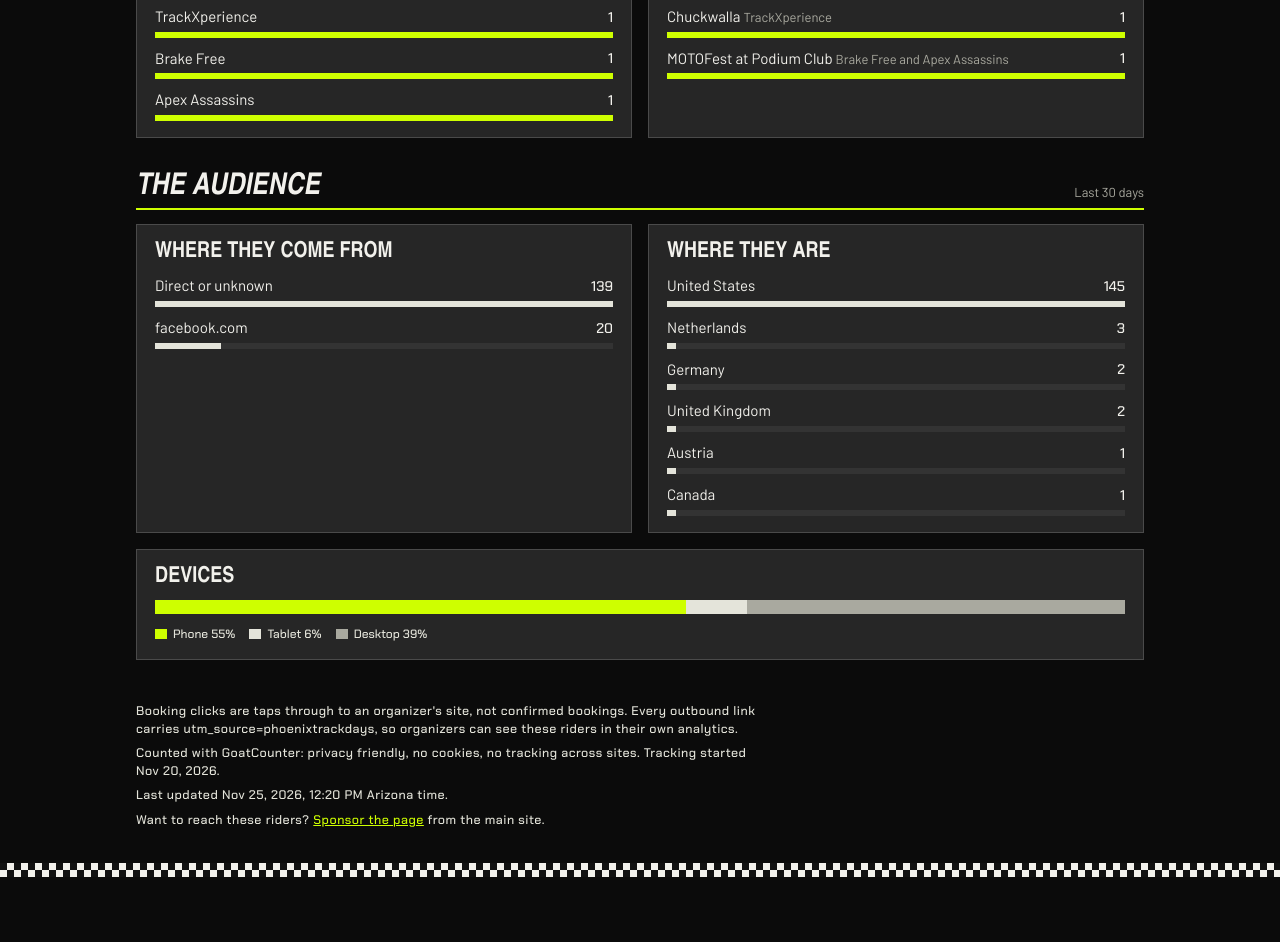
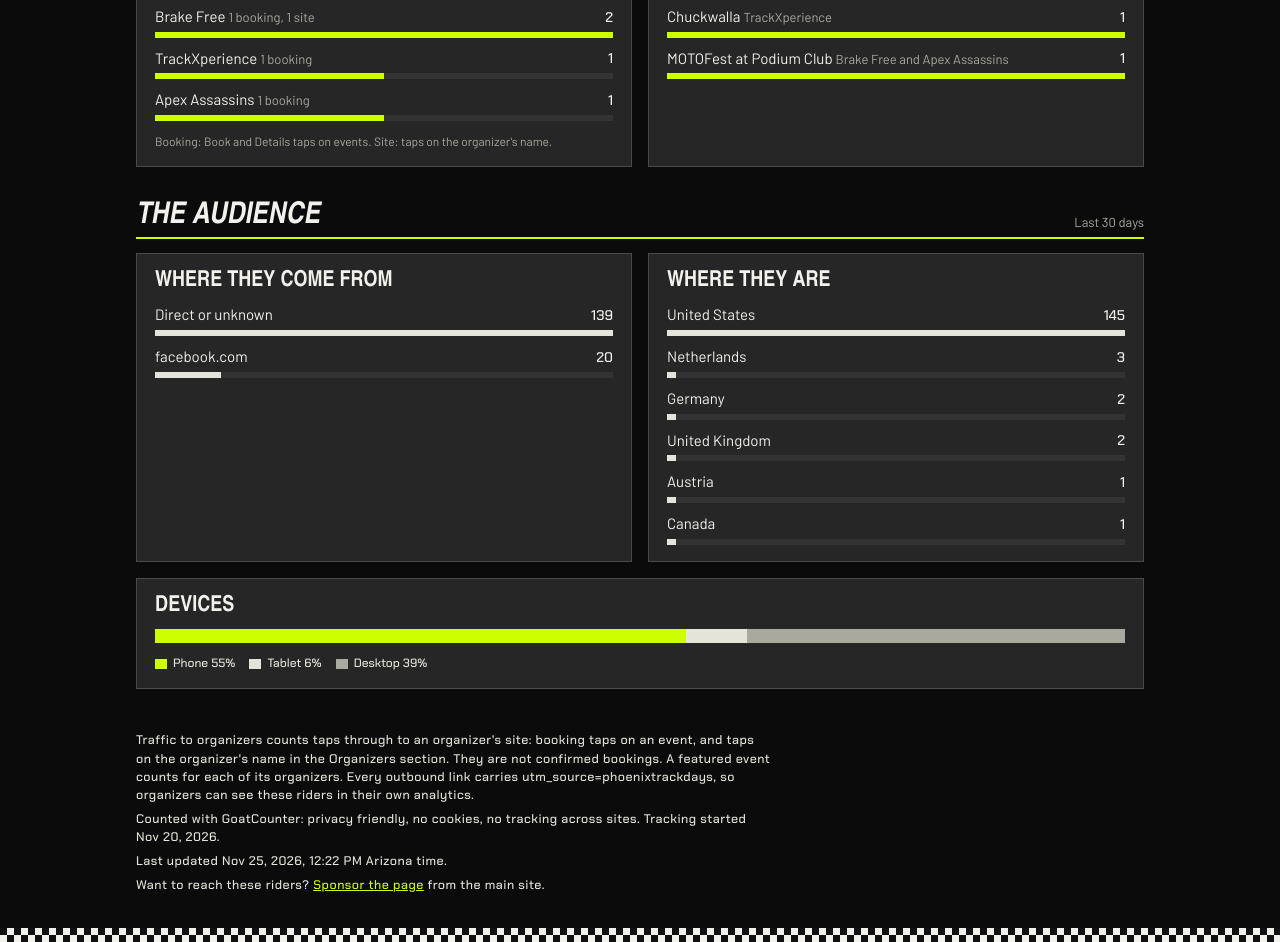
Before and after one commit to charlesnugent/phoenixtrackdays.com, a plain HTML site: page analytics/index.html in a window 1280 px wide. Shown: the part 859-1801 px from the top of the page. Before the commit the page ends 1736 px from the top, so only its background shows below. Drawn offline with Linux system fonts and the light colour scheme; a web font is replaced by a local one.

Commit message:
Analytics: show traffic sent to organizers, including site taps
Co-Authored-By: Claude Opus 5.5 <noreply@anthropic.com>
Claude-Session: https://claude.ai/code/session_017cfLCiELQSZX7XKxvxYSdj

```diff
--- a/analytics/index.html
+++ b/analytics/index.html
@@ -77,6 +77,7 @@ section{padding-block:8px 26px}
 .legend{display:flex;flex-wrap:wrap;gap:14px;font-family:var(--data);font-size:12px;color:var(--soft)}
 .legend span{display:inline-flex;align-items:center;gap:6px}
 .legend i{width:12px;height:10px;display:inline-block}
+.cnote{margin:12px 0 0;font-size:12px;color:var(--dim)}
 .card h4{font-family:var(--display);font-weight:700;font-size:22px;text-transform:uppercase;margin:0 0 12px;line-height:1}
 footer{padding-block:10px 28px;color:var(--soft);font-size:12.5px;font-family:var(--data);letter-spacing:.04em}
 footer p{margin:6px 0;max-width:80ch}
@@ -104,9 +105,9 @@ footer a{color:var(--green)}
   </section>
 
   <section>
-    <div class="block-h"><h3>Booking Clicks</h3><p>Taps on Book and Details, last 30 days</p></div>
+    <div class="block-h"><h3>Traffic to Organizers</h3><p>Riders sent to organizer sites, last 30 days</p></div>
     <div class="grid2">
-      <div class="card"><h4>By organizer</h4><div class="rows" id="byorg"></div></div>
+      <div class="card"><h4>By organizer</h4><div class="rows" id="byorg"></div><p class="cnote">Booking: Book and Details taps on events. Site: taps on the organizer's name.</p></div>
       <div class="card"><h4>Top events</h4><div class="rows" id="topev"></div></div>
     </div>
   </section>
@@ -121,7 +122,7 @@ footer a{color:var(--green)}
   </section>
 
   <footer>
-    <p>Booking clicks are taps through to an organizer's site, not confirmed bookings. Every outbound link carries utm_source=phoenixtrackdays, so organizers can see these riders in their own analytics.</p>
+    <p>Traffic to organizers counts taps through to an organizer's site: booking taps on an event, and taps on the organizer's name in the Organizers section. They are not confirmed bookings. A featured event counts for each of its organizers. Every outbound link carries utm_source=phoenixtrackdays, so organizers can see these riders in their own analytics.</p>
     <p>Counted with GoatCounter: privacy friendly, no cookies, no tracking across sites. Tracking started Nov 20, 2026.</p>
     <p id="updated"></p>
     <p>Want to reach these riders? <a href="/">Sponsor the page</a> from the main site.</p>
@@ -150,13 +151,13 @@ fetch("stats.json", { cache: "no-store" }).then(r => r.json()).then(S => {
   document.getElementById("tiles").innerHTML = `
     <div class="tile"><b>${fmt(v.all)}</b><span>Visits since ${md(S.since)}</span><em>About ${fmt(avg)} a day</em></div>
     <div class="tile"><b>${fmt(v.last7)}</b><span>Last 7 days</span>${wow}</div>
-    <div class="tile"><b>${fmt(c.booking)}</b><span>Booking clicks</span><em>Last 30 days</em></div>
+    <div class="tile"><b>${fmt(c.sent != null ? c.sent : c.booking)}</b><span>Sent to organizers</span><em>${fmt(c.booking)} booking, ${fmt(c.org || 0)} site · 30 days</em></div>
     <div class="tile"><b>${Math.round((dv.phone + dv.tablet) / devT * 100)}%</b><span>On phones</span><em>Riders check it on the go</em></div>`;
   document.getElementById("range").textContent = days ? `${md(S.daily[0].d)} to ${md(S.daily[days - 1].d)}` : "";
   const mx = Math.max(1, ...S.daily.map(d => d.n)), ch = document.getElementById("chart");
   if (days > 14) ch.classList.add("many");
   ch.innerHTML = S.daily.map(d => `<div class="bar${d.d === S.today ? " today" : ""}" title="${md(d.d)}: ${d.n} visits"><i data-n="${d.n}" style="height:${Math.max(1, d.n / mx * 100)}%"></i><small>${DOW[pd(d.d).getDay()]} ${pd(d.d).getDate()}</small></div>`).join("");
-  rows(document.getElementById("byorg"), c.byOrg);
+  rows(document.getElementById("byorg"), c.toOrg || c.byOrg);
   rows(document.getElementById("topev"), c.top.map(t => [t.track, t.n, t.org]));
   rows(document.getElementById("refs"), S.refs, "alt");
   rows(document.getElementById("locs"), S.locations, "alt2");
--- a/analytics/stats.json
+++ b/analytics/stats.json
@@ -1,5 +1,5 @@
 {
- "updated": "2026-11-25T19:20:59.402Z",
+ "updated": "2026-11-25T19:22:31.071Z",
  "today": "2026-11-25",
  "since": "2026-11-20",
  "since30": "2026-11-20",
@@ -40,6 +40,7 @@
   "book": 1,
   "featured": 1,
   "org": 1,
+  "sent": 3,
   "byOrg": [
    [
     "TrackXperience",
@@ -52,6 +53,29 @@
    [
     "Apex Assassins",
     1
+   ]
+  ],
+  "site": [
+   [
+    "Brake Free",
+    1
+   ]
+  ],
+  "toOrg": [
+   [
+    "Brake Free",
+    2,
+    "1 booking, 1 site"
+   ],
+   [
+    "TrackXperience",
+    1,
+    "1 booking"
+   ],
+   [
+    "Apex Assassins",
+    1,
+    "1 booking"
    ]
   ],
   "top": [
```
Also changed, not shown: stats.js (+11 -1 lines).
